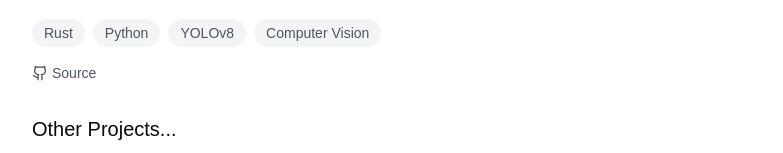
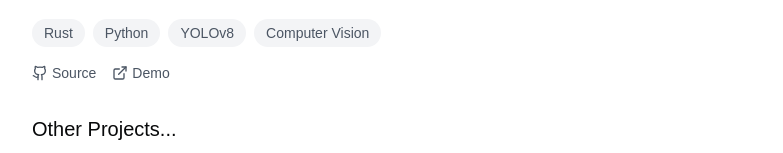
Before and after one commit to pvure/pvure.github.io, a Next.js app: page / in a window 1280 px wide. Shown: the part 1584-1737 px from the top of the page, without its empty margins (248-1031 px from the left). Built offline with nearby package versions, Linux system fonts and the light colour scheme.

Commit message:
poivision

```diff
--- a/components/projects.tsx
+++ b/components/projects.tsx
@@ -68,6 +68,7 @@ export function Projects() {
       year: "2023",
       links: {
         github: "https://github.com/aaaronhsu/poi",
+        live: "https://youtube.com/shorts/YXsofZzp9Dg",
       },
       technologies: ["Rust", "Python", "YOLOv8", "Computer Vision"],
       featured: true,
@@ -164,7 +165,7 @@ export function Projects() {
                   className="flex items-center gap-1 text-gray-600 hover:text-gray-900 transition-colors duration-200"
                 >
                   <ExternalLink className="h-4 w-4" />
-                  Live Demo
+                  Demo
                 </a>
               )}
               {project.links.article && (
```
